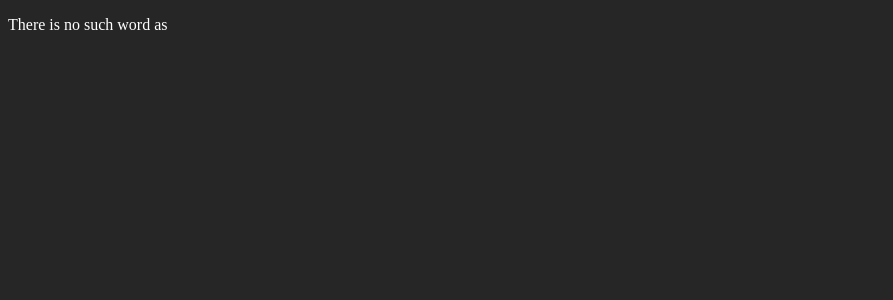
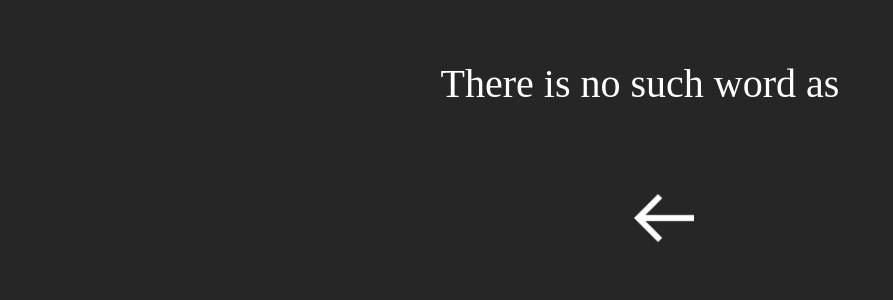
Before and after one commit to leqsar/dictionary-app, a React (Create React App) app: page /not-found in a window 1280 px wide. Shown: the top 300 px of the page, without its empty margins (0-893 px from the left). Built offline with nearby package versions, Linux system fonts and the light colour scheme.

Commit message:
add go back button to NotFound page; add styles for NotFound page

```diff
--- a/src/App.js
+++ b/src/App.js
@@ -19,6 +19,7 @@ function App(props) {
   }
 
   function selectCurrentComponent(){
+    console.log(props.error);
     let wordInfoIsEmpty = false;
     if (props.wordInfo === undefined) {
       wordInfoIsEmpty = true;
@@ -30,7 +31,6 @@ function App(props) {
     if(props.isFetching) {
         return <div className='loader'></div>
     } else if (props.error === 404) {
-      console.log('here');
       return <Routes>
               <Route path="*" element={<Navigate to="/not-found" />} />
              </Routes>
--- a/src/components/NotFound.js
+++ b/src/components/NotFound.js
@@ -1,9 +1,11 @@
 import { connect } from 'react-redux'
+import BackButton from './BackButton.js'
 
 function NotFound(props) {
   return (
-    <div>
+    <div className='not_found_page'>
       <p>There is no such word as {props.choosenWord}</p>
+      <BackButton />
     </div>
   )
 }
--- a/src/index.css
+++ b/src/index.css
@@ -7,20 +7,6 @@ body {
   width: 90%;
   margin: 20px auto;
   position: relative;
-}
-.result_page .back_button {
-  width: 24px;
-  height: 24px;
-  background-color: #262626;
-  border: none;
-  outline: none;
-  position: absolute;
-  top: 10px;
-  left: -5%;
-}
-.result_page .back_button img {
-  width: 24px;
-  height: 24px;
 }
 .result_page .main_info_container p {
   font-size: 13px;
@@ -86,6 +72,21 @@ body {
   width: 100px;
 }
 
+.back_button {
+  width: 24px;
+  height: 24px;
+  background-color: #262626;
+  border: none;
+  outline: none;
+  position: absolute;
+  top: 10px;
+  left: -5%;
+}
+.back_button img {
+  width: 24px;
+  height: 24px;
+}
+
 .search_field {
   width: 60%;
   height: 60px;
@@ -110,6 +111,26 @@ body {
   border-bottom-right-radius: 30px;
 }
 
+.not_found_page {
+  display: flex;
+  flex-direction: column;
+  justify-content: center;
+  align-items: center;
+  width: 80%;
+  margin: 20px auto;
+}
+.not_found_page p {
+  font-size: 40px;
+}
+.not_found_page .back_button {
+  position: static;
+  margin-top: 5vh;
+}
+.not_found_page .back_button img {
+  width: 60px;
+  height: 60px;
+}
+
 .loader {
   border: 16px solid #f3f3f3;
   /* Light grey */
--- a/src/index.scss
+++ b/src/index.scss
@@ -13,22 +13,6 @@ body {
   width: 90%;
   margin: 20px auto;
   position: relative;
-
-  .back_button {
-    width: 24px;
-    height: 24px;
-    background-color: $background-color;
-    border: none;
-    outline: none;
-    position: absolute;
-    top: 10px;
-    left: -5%;
-
-    img {
-      width: 24px;
-      height: 24px;
-    }
-  }
 
   .main_info_container {
 
@@ -111,6 +95,22 @@ body {
   }
 }
 
+.back_button {
+  width: 24px;
+  height: 24px;
+  background-color: $background-color;
+  border: none;
+  outline: none;
+  position: absolute;
+  top: 10px;
+  left: -5%;
+
+  img {
+    width: 24px;
+    height: 24px;
+  }
+}
+
 .search_field {
   width: 60%;
   height: 60px;
@@ -138,6 +138,29 @@ body {
   }
 }
 
+.not_found_page {
+  display: flex;
+  flex-direction: column;
+  justify-content: center;
+  align-items: center;
+  width: 80%;
+  margin: 20px auto;
+
+  p {
+    font-size: 40px;
+  }
+
+  .back_button {
+    position: static;
+    margin-top: 5vh;
+
+    img {
+      width: 60px;
+      height: 60px;
+    }
+  }
+}
+
 //////////////////////////////////////
 
 .loader {
--- a/src/reducers.js
+++ b/src/reducers.js
@@ -41,7 +41,8 @@ function word (
       })
     case GO_BACK:
       return Object.assign({}, state, {
-        wordInfo: action.word
+        wordInfo: action.word,
+        error: ''
       })
     default:
       return state
```
Also changed, not shown: 1 other file (tests, documents, lock files or other folders).
